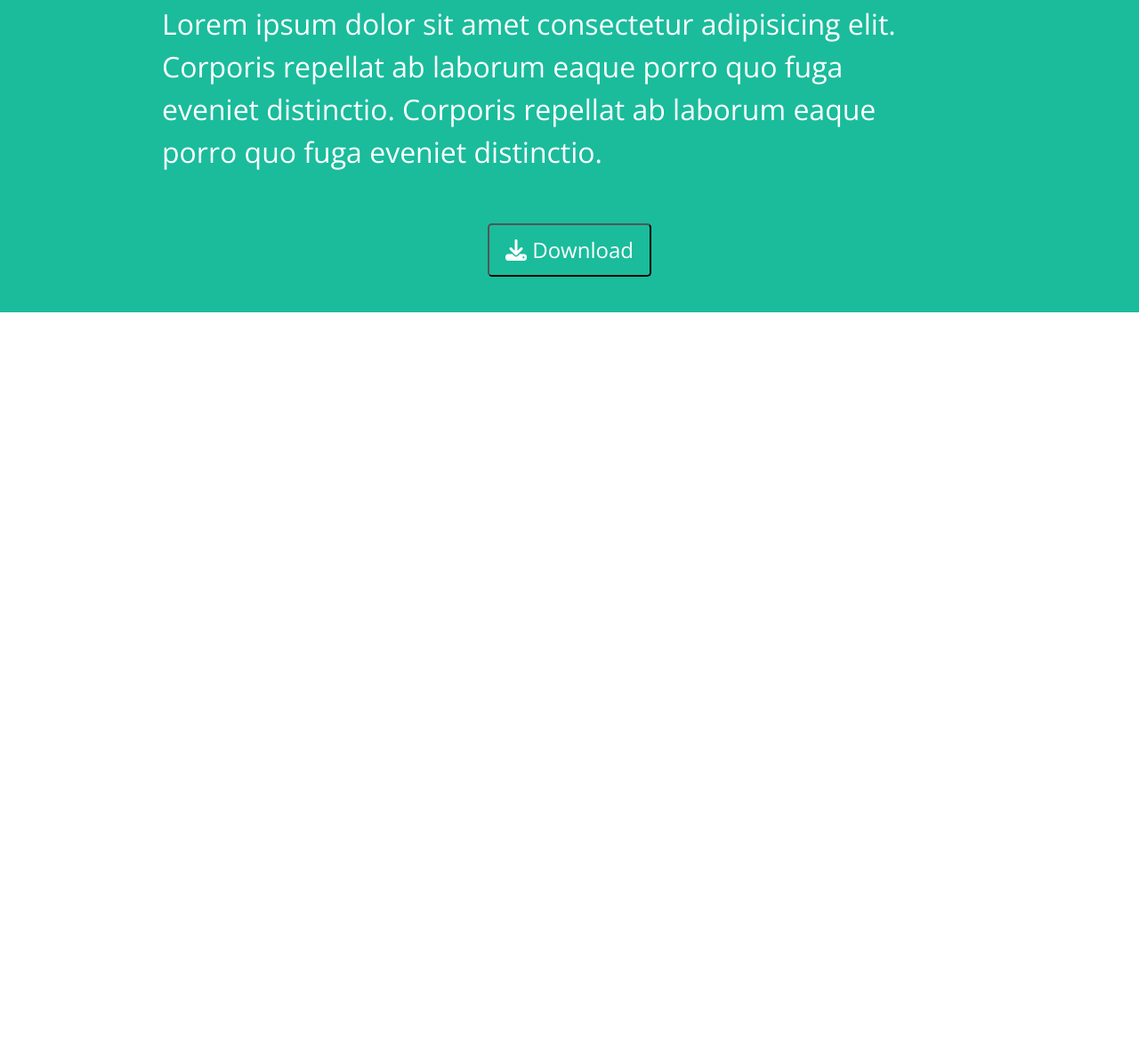
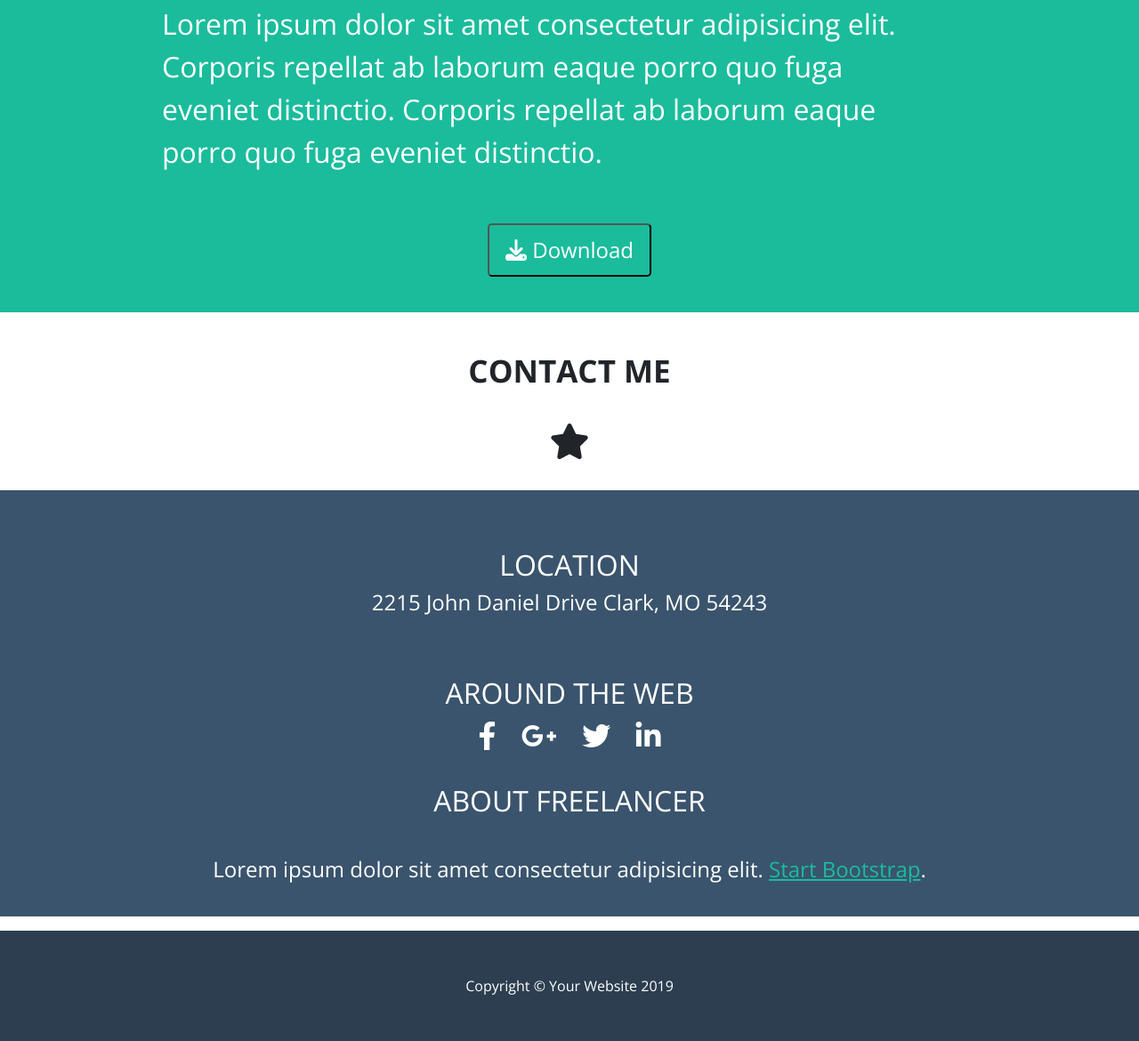
Before and after one commit to gianynx/html-css-bootstrap-freelancer, a plain HTML site: page index.html in a window 1280 px wide. Shown: the part 6493-7663 px from the top of the page at 89% size. Before the commit the page ends 6844 px from the top, so only its background shows below. Drawn offline with nearby package versions, Linux system fonts and the light colour scheme.

Commit message:
add #contact & complete footer

```diff
--- a/css/style.css
+++ b/css/style.css
@@ -7,6 +7,7 @@ CSS GENERAL
     --hero_about_color: #1abc9c;
     --white_color: #ffffff;
     --footer_top: #3a546d;
+    --start_bootstrap: #20a590;
 }
 
 body {
@@ -16,6 +17,14 @@ body {
 /*****************************************************
 CSS UTILITIES
 *****************************************************/
+
+.p_35 {
+    padding: 35px;
+}
+
+.p_50 {
+    padding: 50px;
+}
 
 .p_b_25 {
     padding-bottom: 25px;
@@ -33,8 +42,16 @@ CSS UTILITIES
     padding-bottom: 70px;
 }
 
+.p_l_20 {
+    padding-left: 20px;
+}
+
 .p_l_100 {
     padding-left: 100px;
+}
+
+.p_t_10 {
+    padding-top: 10px;
 }
 
 .p_t_25 {
@@ -53,6 +70,14 @@ CSS UTILITIES
     padding-top: 45px;
 }
 
+.p_t_60 {
+    padding-top: 60px;
+}
+
+.font_35 {
+    font-size: 35px;
+}
+
 /*****************************************************
 CSS SITE "Bootstrap Freelancer"
 *****************************************************/
@@ -63,7 +88,6 @@ HEADER
 
 header {
     background-color: var(--nav_footer-b_color);
-    padding: 35px;
 }
 
 .flex_nav {
@@ -104,7 +128,6 @@ MAIN
 
 #portfolio h2 {
     color: var(--nav_footer-b_color);
-    font-size: 35px;
 }
 
 #portfolio .fa-star {
@@ -124,10 +147,6 @@ MAIN
     background-color: var(--hero_about_color);
 }
 
-#about h2 {
-    font-size: 35px;
-}
-
 #about .about_text {
     max-width: 83%;
 }
@@ -136,3 +155,23 @@ MAIN
     background-color: var(--hero_about_color);
     padding: 10px 18px;
 }
+
+/*****************************************************
+#CONTACT
+*****************************************************/
+
+/*****************************************************
+FOOTER
+*****************************************************/
+
+.footer_top {
+    background-color: var(--footer_top);
+}
+
+#start_bootstrap {
+    color: var(--hero_about_color);
+}
+
+.footer_bottom {
+    background-color: var(--nav_footer-b_color);
+}
--- a/index.html
+++ b/index.html
@@ -13,7 +13,7 @@
     <link href="https://fonts.googleapis.com/css2?family=Open+Sans:wght@300;400;500;600;700&display=swap" rel="stylesheet">
 </head>
 <body>
-    <header>
+    <header class="p_35">
         <nav class="container flex_nav">
             <h3 class="text-uppercase text-white fw-bold">start bootstrap</h3>
             <i class="fa-solid fa-bars text-white fs-3"></i>
@@ -33,7 +33,7 @@
         </section>
         <section id="portfolio">
             <div class="container text-center">
-                <h2 class="text-uppercase fw-bold p_t_45">portfolio</h2>
+                <h2 class="text-uppercase fw-bold p_t_45 font_35">portfolio</h2>
                 <i class="fa-solid fa-star p_t_30 p_b_35"></i>
                 <div class="portfolio_image p_b_35">
                     <img src="./img/cabin.png" alt="first_portfolio_img">
@@ -58,7 +58,7 @@
         <section id="about">
             <div class="container">
                 <div class="text-center">
-                    <h2 class="text-uppercase fw-bold p_t_45 text-white">about</h2>
+                    <h2 class="text-uppercase fw-bold p_t_45 text-white font_35">about</h2>
                     <i class="fa-solid fa-star text-white p_t_30 p_b_40"></i>
                 </div>
                 <div class="about_text p_b_40">
@@ -75,12 +75,38 @@
             </div>
         </section>
         <section id="contact">
-
+            <div class="container text-center">
+                <h2 class="text-uppercase fw-bold p_t_45 font_35">contact me</h2>
+                <i class="fa-solid fa-star p_t_30 p_b_35"></i>
+            </div>
         </section>
     </main>
 
     <footer>
-
+        <div class="footer_top text-center">
+            <div class="text-uppercase text-white p_t_60 fs-2">
+                location
+            </div>
+            <div class="text-white fs-4">
+                2215 John Daniel Drive Clark, MO 54243
+            </div>
+            <div class="text-white text-uppercase p_t_60 fs-2">
+                around the web
+            </div>
+            <div class="p fs-2">
+                <a class="text-white" href="#"><i class="fa-brands fa-facebook-f"></i></a>
+                <a class="text-white" href="#"><i class="fa-brands fa-google-plus-g p_l_20"></i></a>
+                <a class="text-white" href="#"><i class="fa-brands fa-twitter p_l_20"></i></a>
+                <a class="text-white" href="#"><i class="fa-brands fa-linkedin-in p_l_20"></i></a>
+            </div>
+            <div class="text-white text-uppercase p_t_25 fs-2">
+                about freelancer
+            </div>
+            <p class="text-white fs-4 p_35">Lorem ipsum dolor sit amet consectetur adipisicing elit. <a id="start_bootstrap" href="#">Start Bootstrap</a>.</p>
+        </div>
+        <div class="footer_bottom text-center text-white fs-6 p_50">
+            Copyright <span>&#169;</span> Your Website 2019
+        </div>
     </footer>
 </body>
 </html>
```
